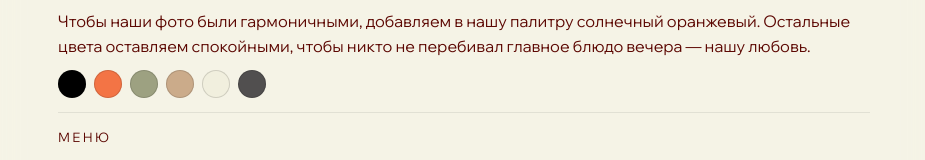
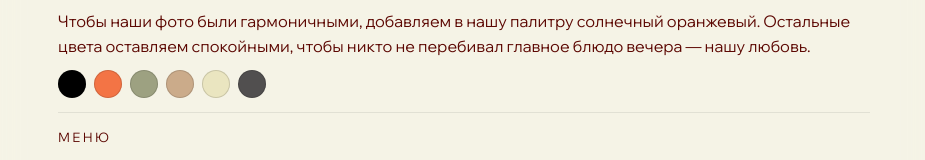
Before and after one commit to ArinaTopor/weddind-invite, an Angular app: page / in a window 1280 px wide. Shown: the part 1715-1875 px from the top of the page, without its empty margins (176-1101 px from the left). Built offline with nearby package versions, Linux system fonts and the light colour scheme; a web font is replaced by a local one.

Commit message:
Обновила цвет

```diff
--- a/src/app/styles/invitation.scss
+++ b/src/app/styles/invitation.scss
@@ -262,7 +262,7 @@ p {
   }
 
   &_lemon {
-    background: #f1efde;
+    background: #eae5c0;
   }
 
   &_grey {
```
